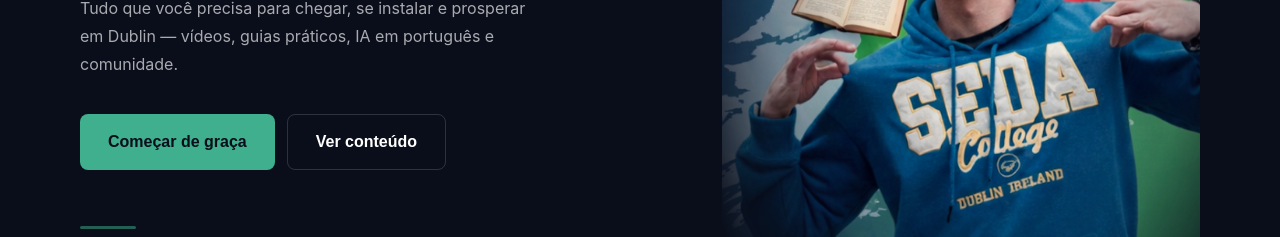
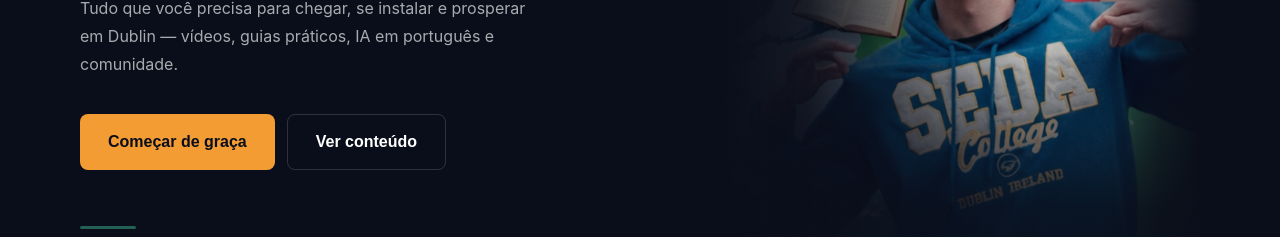
Before and after one commit to scopric/jornada-do-intercambio, a plain HTML site: page index.html in a window 1280 px wide. Shown: the part 404-641 px from the top of the page. Drawn offline with Linux system fonts and the light colour scheme.

Commit message:
feat: botões laranja (--gold) + fade fluido com cor do fundo em todas as bordas da imagem hero

```diff
--- a/style.css
+++ b/style.css
@@ -176,14 +176,14 @@
 }
 
 .btn-primary {
-  background: var(--green);
-  color: #0A0E1A
+  background: var(--gold);
+  color: #0A0E1A;
 }
 
 .btn-primary:hover {
-  background: var(--green2);
+  background: #e8891e;
   transform: translateY(-1px);
-  box-shadow: 0 6px 20px rgba(0, 200, 150, 0.25)
+  box-shadow: 0 6px 20px rgba(243, 156, 52, 0.35);
 }
 
 .btn-ghost {
@@ -485,24 +485,23 @@
   min-height: 500px;
   max-height: 780px;
   overflow: hidden;
-  /* Fade oval — centro nítido, bordas dissolvidas em elipse */
-  -webkit-mask-image: radial-gradient(ellipse 82% 88% at 55% 50%,
-      black 30%,
-      rgba(0, 0, 0, 0.7) 55%,
-      transparent 80%);
-  mask-image: radial-gradient(ellipse 82% 88% at 55% 50%,
-      black 30%,
-      rgba(0, 0, 0, 0.7) 55%,
-      transparent 80%);
-}
-
-/* Overlay interno — apenas escurecimento sutil */
+}
+
+/* Overlay com cor exata do fundo — funde a imagem em todas as bordas */
 .hero-img-overlay {
   position: absolute;
   inset: 0;
   z-index: 2;
   pointer-events: none;
-  background: rgba(10, 14, 26, 0.06);
+  background:
+    /* Esquerda — fade profundo */
+    linear-gradient(to right, #0A0E1A 0%, rgba(10, 14, 26, 0.92) 18%, rgba(10, 14, 26, 0.45) 40%, transparent 68%),
+    /* Topo */
+    linear-gradient(to bottom, #0A0E1A 0%, rgba(10, 14, 26, 0.88) 10%, rgba(10, 14, 26, 0.20) 28%, transparent 52%),
+    /* Base */
+    linear-gradient(to top, #0A0E1A 0%, rgba(10, 14, 26, 0.88) 15%, rgba(10, 14, 26, 0.20) 35%, transparent 58%),
+    /* Direita */
+    linear-gradient(to left, #0A0E1A 0%, rgba(10, 14, 26, 0.80) 8%, rgba(10, 14, 26, 0.20) 20%, transparent 40%);
 }
 
 .hero-img {
```
